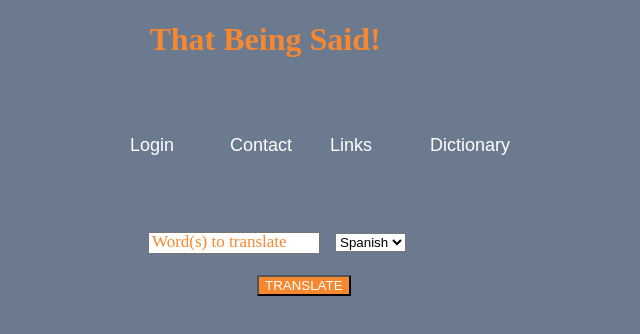
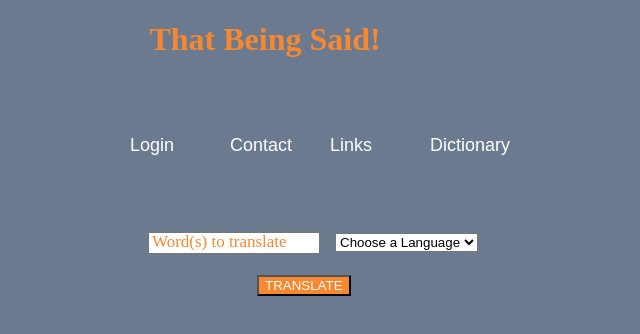
Before and after one commit to glenbuck503/That-Being-Said, a React (Create React App) app: page / in a window 1280 px wide. Shown: the top 334 px of the page, without its empty margins (375-1015 px from the left). Built offline with nearby package versions, Linux system fonts and the light colour scheme; no server answers.

Commit message:
add more languages

```diff
--- a/src/ReusableForm.js
+++ b/src/ReusableForm.js
@@ -67,9 +67,13 @@ function ReusableForm(props) {
             // name='words'
             // placeholder='Language Code'
 
+          <option value="list">Choose a Language</option>
+          <option value="en">English</option>
           <option value="es">Spanish</option>
-          <option value="en">English</option>
           <option value="ru">Russian</option>
+          <option value="fr">French</option>
+          <option value="de">German</option>
+          <option value="vi">Vietnamese</option>
            </select>
 
         </div>
```
